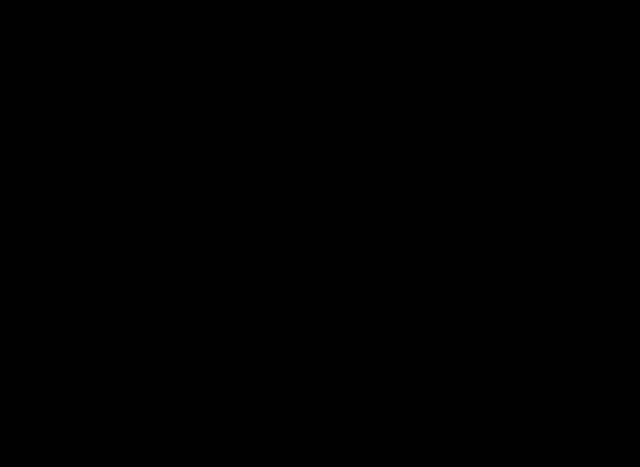
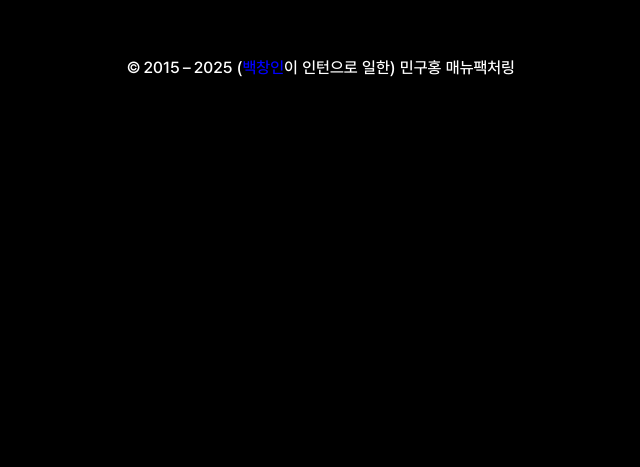
Before and after one commit to nuagenic/baekchangin.com, a React (Create React App) app: page /minguhongmfg in a window 1280 px wide. Before the commit this address had no page. Shown: the part 333-800 px from the top of the page, without its empty margins (319-959 px from the left). Built offline with nearby package versions, Linux system fonts and the light colour scheme.

Commit message:
feat: Add minguhongmfg page

```diff
--- a/src/index.tsx
+++ b/src/index.tsx
@@ -8,6 +8,7 @@ import Portfolio from "./routes/Portfolio";
 import Chronicle from "./routes/Chronicle";
 import Profiles from "./routes/Profiles";
 import ChessPage from "./routes/Chess";
+import Minguhongmfg from "./routes/Minguhongmfg";
 
 import ErrorPage from "./error-page";
 
@@ -33,6 +34,10 @@ const router = createBrowserRouter([
     path: "/chess",
     element: <ChessPage />,
   },
+  {
+    path: "/minguhongmfg",
+    element: <Minguhongmfg />,
+  },
 ]);
 
 const container = document.getElementById("root");
--- /dev/null
+++ b/src/routes/Minguhongmfg.tsx
@@ -0,0 +1,108 @@
+import { useState, useEffect } from "react";
+import styles from "../styles/Minguhongmfg.module.css";
+
+export default function Minguhongmfg() {
+  const [scrolled, setScrolled] = useState(false);
+  const [footerContent, setFooterContent] = useState(
+    <>괜찮습니다. 잠시만 기다려주세요.</>
+  );
+
+  useEffect(() => {
+    const handleBeforeUnload = () => {
+      window.scrollTo(0, 0);
+    };
+
+    window.addEventListener("beforeunload", handleBeforeUnload);
+
+    return () => {
+      window.removeEventListener("beforeunload", handleBeforeUnload);
+    };
+  }, []);
+
+  useEffect(() => {
+    const contentTimer = setTimeout(() => {
+      setFooterContent(
+        <>
+          © 2015 – 2025 (
+          <a
+            className={styles.link}
+            href="https://baekchangin.com"
+            target="_blank"
+            rel="noopener noreferrer"
+          >
+            백창인
+          </a>
+          이 인턴으로 일한) 민구홍 매뉴팩처링
+        </>
+      );
+    }, 1500);
+
+    // const scrollTimer = setTimeout(() => {
+    //   window.scrollTo({
+    //     top: window.innerHeight,
+    //     behavior: "smooth",
+    //   });
+    // }, 2000);
+    const scrollTimer = setTimeout(() => {
+      const startY = window.scrollY;
+      const targetY = window.innerHeight;
+      const duration = 400; // Total scroll duration in milliseconds
+      let startTime: number | null = null;
+
+      function stepScroll(timestamp: number) {
+        if (!startTime) startTime = timestamp;
+        const progress = (timestamp - startTime) / duration;
+
+        window.scrollTo(0, startY + (targetY - startY) * Math.min(progress, 1));
+
+        if (progress < 1) {
+          requestAnimationFrame(stepScroll);
+        }
+      }
+
+      requestAnimationFrame(stepScroll);
+    }, 2000);
+
+    return () => {
+      clearTimeout(contentTimer);
+      clearTimeout(scrollTimer);
+    };
+  }, []);
+
+  useEffect(() => {
+    const handleScroll = () => {
+      if (window.scrollY > window.innerHeight * 0.05) {
+        setScrolled(true);
+      } else {
+        setScrolled(false);
+      }
+    };
+
+    window.addEventListener("scroll", handleScroll);
+    return () => window.removeEventListener("scroll", handleScroll);
+  }, []);
+
+  return (
+    <>
+      <div className={styles.container}>
+        <footer className={`${styles.footer} ${scrolled ? styles.shrink : ""}`}>
+          <div className={styles.content}>{footerContent}</div>
+        </footer>
+        <main className={styles.polaroidContainer}>
+          <div className={styles.polaroid}>
+            <img
+              className={styles.photo}
+              src="/images/minguhongmfg.jpg"
+              alt="minguhongmfg"
+            />
+            <input
+              className={styles.input}
+              type="text"
+              placeholder="여기에서 우리는 무엇이든 써낼 수 있습니다."
+            />
+          </div>
+        </main>
+      </div>
+    </>
+  );
+}
```
